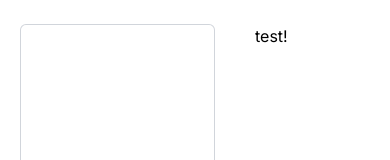
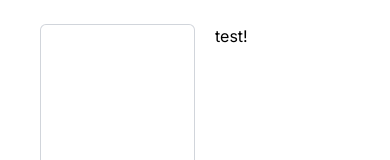
Before and after one commit to pelovett/beerwiki_frontend, a Next.js app: page /new_page in a window 390 px wide. Shown: the top 160 px of the page. Built offline with nearby package versions, Linux system fonts and the light colour scheme.

Commit message:
Ipa ml works better, input page mvp basically there

```diff
--- a/app/ipa_ml/ml_rendering.tsx
+++ b/app/ipa_ml/ml_rendering.tsx
@@ -1,8 +1,8 @@
 import { parseBlock, formattedTextSection } from "./parsing";
-import { ReactElement } from 'react'
+import { ReactElement } from "react";
 
 export function textSectionToJsx(textSection: formattedTextSection) {
-  let style = "";
+  let style = "text-pretty inline-block ";
   if (textSection.lookupTable.get("*")) {
     style += "font-bold";
   }
@@ -12,7 +12,7 @@ export function textSectionToJsx(textSection: formattedTextSection) {
 
   return (
     <>
-      <span className={style}>{textSection.text}</span>
+      <span className={style}>{textSection.text.replaceAll(" ", "\u00A0")}</span>
     </>
   );
 }
@@ -23,12 +23,15 @@ export function formatAndRenderText(text: string) {
   let jsxSections: ReactElement[] = [];
 
   formattedText.forEach((textSection, _) => {
-        jsxSections.push(textSectionToJsx(textSection))
+    jsxSections.push(textSectionToJsx(textSection));
   });
 
   return (
-        <div>
+    <p
+      className="text-pretty max-w-full break-all"
+      style={{ wordBreak: "break-word" }}
+    >
       {jsxSections}
-        </div>
+    </p>
   );
 }
--- a/app/new_page/ipa_ml_input.tsx
+++ b/app/new_page/ipa_ml_input.tsx
@@ -12,7 +12,7 @@ export function IpaMlInput({ inputText, setInputText }: IpaMlInputProps) {
     <textarea
       name="IPAML Input"
       autoComplete="off"
-      className="block h-full w-6/12 rounded-md border-0 py-1.5 pl-3.5 pr-20 text-gray-900 ring-1 ring-inset ring-gray-300 placeholder:text-gray-400 focus:ring-2 focus:ring-inset focus:ring-blue-600 sm:text-sm sm:leading-6 mx-5"
+      className="block h-full w-full rounded-md border-0 py-1.5 pl-3.5 pr-20 text-gray-900 ring-1 ring-inset ring-gray-300 placeholder:text-gray-400 focus:ring-2 focus:ring-inset focus:ring-blue-600 sm:text-sm sm:leading-6 mx-5"
       value={inputText}
       onChange={handleInputChange}
     />
--- a/app/new_page/page.tsx
+++ b/app/new_page/page.tsx
@@ -14,10 +14,12 @@ export default function Page() {
   console.log(textJsx);
   return (
     <div className="flex flex-row self-center w-full h-full my-6">
-      <IpaMlInput inputText={inputText} setInputText={setInputText}/>
-      <div className="mx-5">
-          <h1>test!</h1>
-          {textJsx}
+      <div className="w-2/4 mx-5">
+        <IpaMlInput inputText={inputText} setInputText={setInputText} />
+      </div>
+      <div className="max-w-[50%] w-2/4 mx-5">
+        <h1>test!</h1>
+        {textJsx}
       </div>
     </div>
   );
```
Lines whose indentation alone changed are shown as unchanged.
